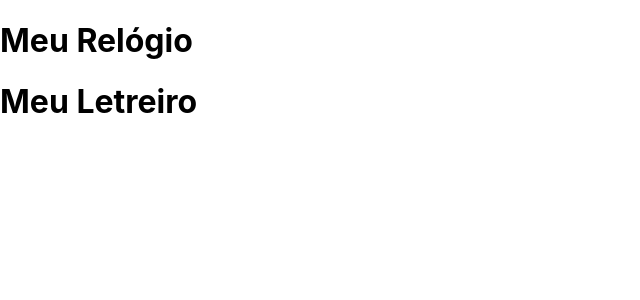
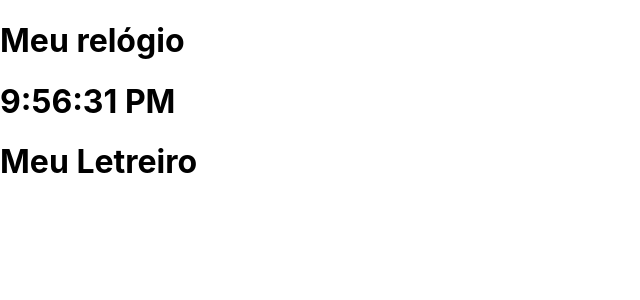
Before and after one commit to Rayanzai/Lab_React, a React (Create React App) app: page / in a window 1280 px wide. Shown: the top 300 px of the page, without its empty margins (0-640 px from the left). Built offline with nearby package versions, Linux system fonts and the light colour scheme.

Commit message:
Commit do relogio Funcionando

```diff
--- a/src/Relogio.js
+++ b/src/Relogio.js
@@ -1,11 +1,25 @@
+import React from "react"
 
+class Relogio extends React.Component {
 
-function Relogio() {
-  return (
-    <>
-    <h1>Meu Relógio</h1>
-    </>
-  );
+  constructor(props) {
+    super(props);
+    this.state = {
+      currentTime: '00:00:00'
+    }
+  }
+
+  render(){
+    setInterval(() => {
+      this.setState({ currentTime: new Date().toLocaleTimeString() })
+    }, 1000 );
+
+    return(
+      <>
+      <h1>Meu relógio</h1>
+      <h1>{this.state.currentTime}</h1>
+      </>
+    )
+  }
 }
-
 export default Relogio;
```
